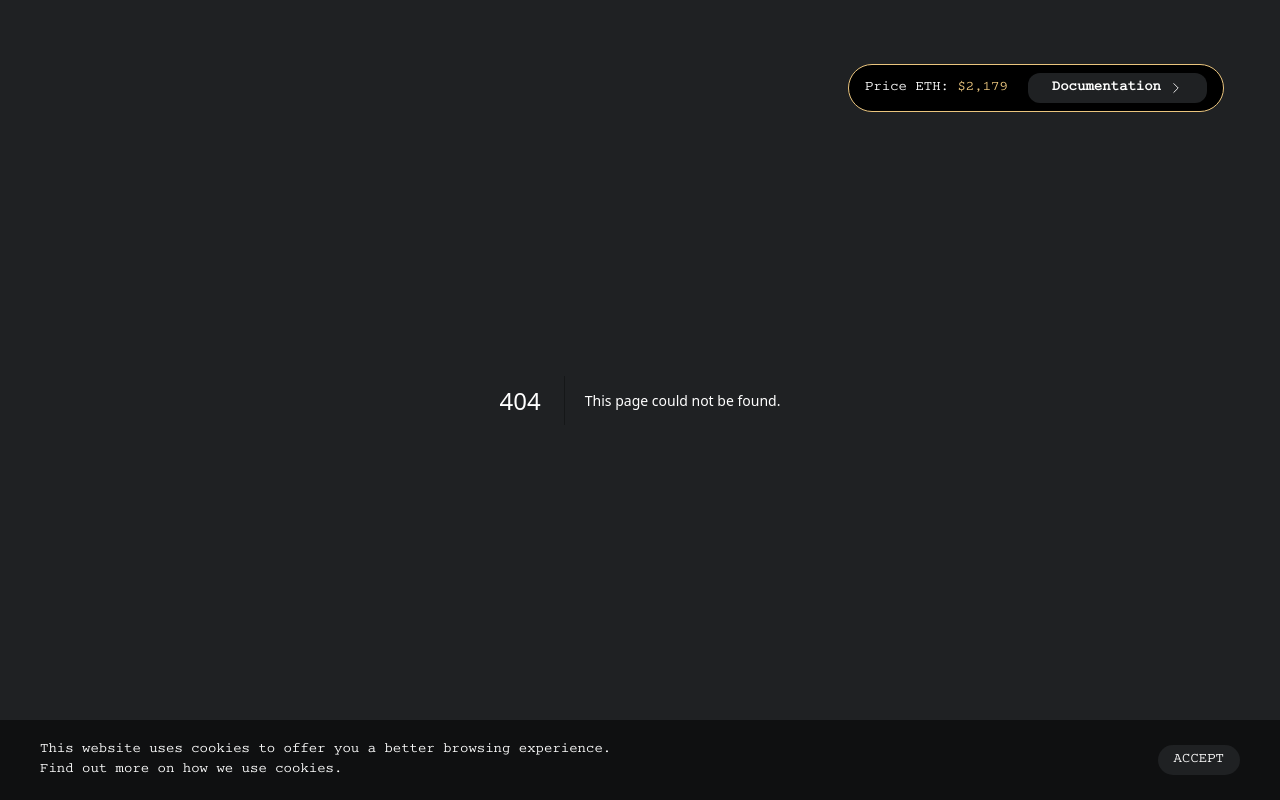
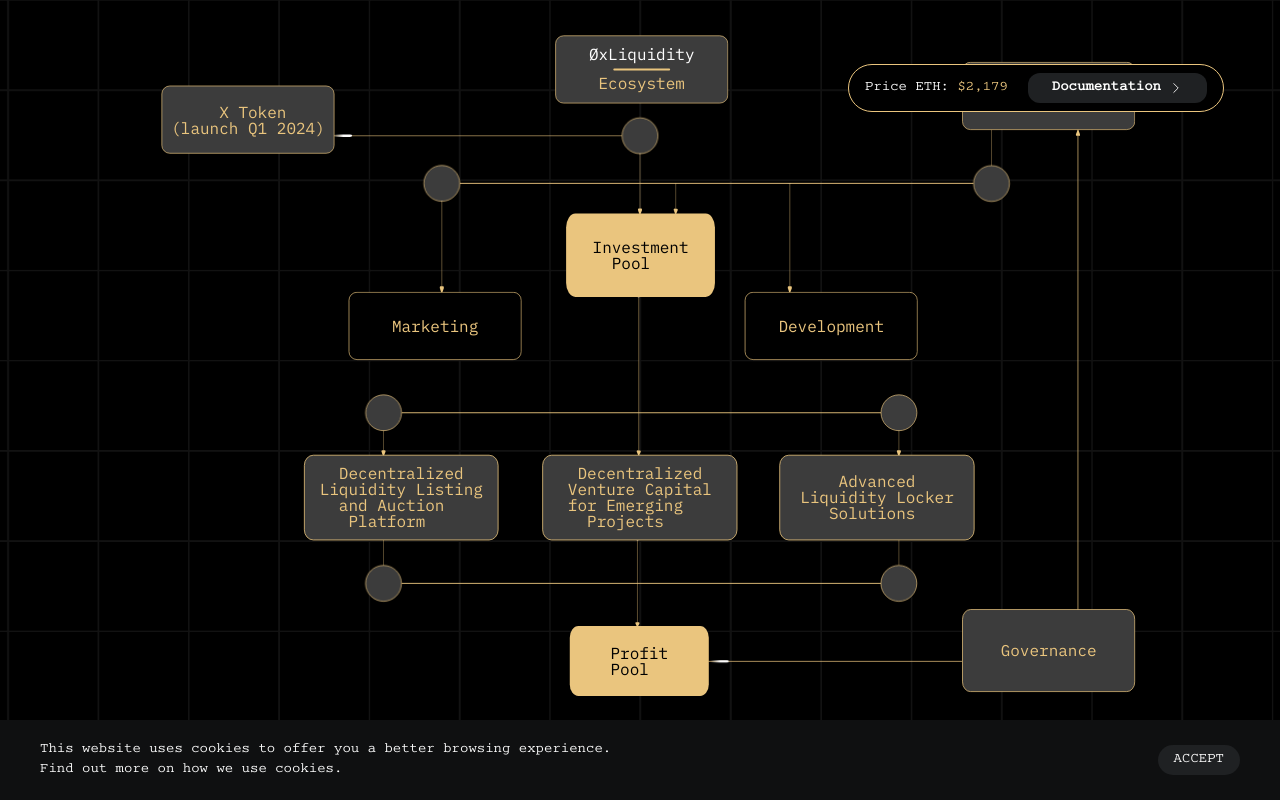
Before and after one commit to GeorgiyAslanyan/liquidityswap, a Next.js app: page /example in a window 1280 px wide. Before the commit this address had no page. Built offline with nearby package versions, Linux system fonts and the light colour scheme.

Commit message:
add example

```diff
--- /dev/null
+++ b/app/example/page.js
@@ -0,0 +1,10 @@
+import Image from "next/image";
+
+export default function Home() {
+  return (
+    <main className="relative overflow-hidden bg-black">
+        <div className="absolute opacity-50 pointer-events-none bg-[url('/clearbg.png')] bg-234 md:bg-contain bg-repeat z-[6] w-full h-full "></div>
+        <object className="z-[10] relative" type="image/svg+xml" data="/scheme.svg"></object>
+    </main>
+  );
+}
```
Also changed, not shown: components/Animated.js (added), public/scheme.svg (added).
